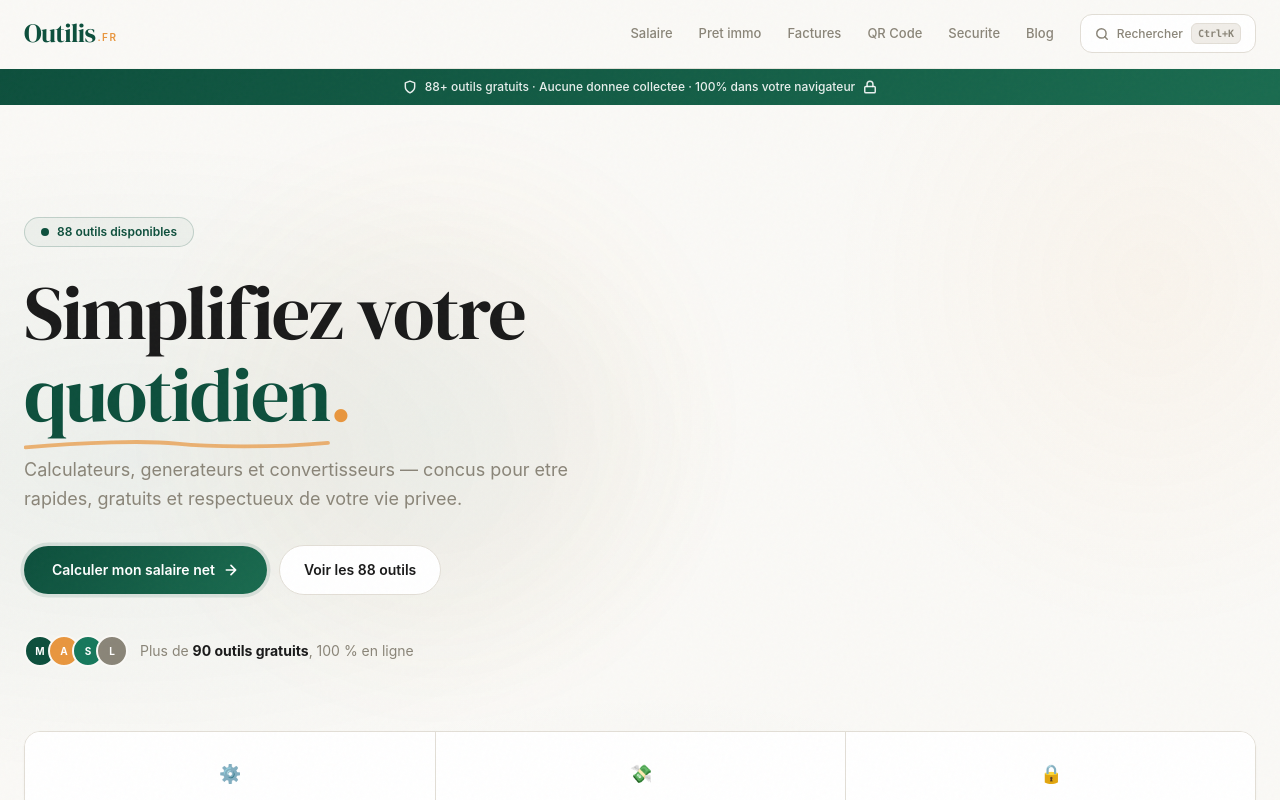
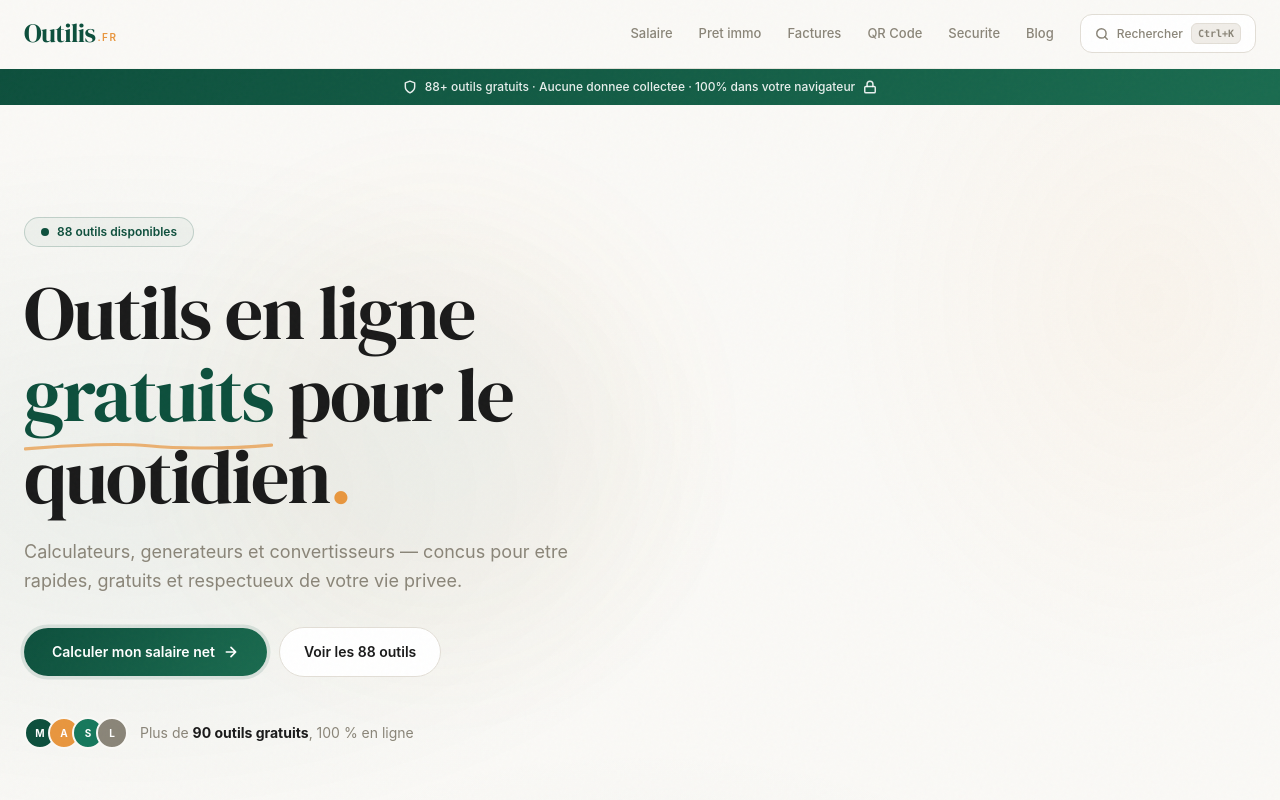
Before and after one commit to ghota-tech-solutions-sass/outilio, a Next.js app: page / in a window 1280 px wide. Shown: the top 800 px of the page. Built offline with nearby package versions, Linux system fonts and the light colour scheme.

Commit message:
seo: keyword-rich H1 (Outils en ligne gratuits pour le quotidien)

```diff
--- a/src/app/page.tsx
+++ b/src/app/page.tsx
@@ -93,14 +93,14 @@
                 className="animate-fade-up stagger-1 mt-6 text-[2.75rem] leading-[1.08] tracking-tight sm:text-5xl md:text-[3.75rem] lg:text-[4.25rem] xl:text-[4.75rem]"
                 style={{ fontFamily: "var(--font-display)" }}
               >
-                Simplifiez votre{" "}
+                Outils en ligne{" "}
                 <span className="relative whitespace-nowrap" style={{ color: "var(--primary)" }}>
-                  quotidien
+                  gratuits
                   <svg className="absolute -bottom-1.5 left-0 w-full" viewBox="0 0 200 8" fill="none" xmlns="http://www.w3.org/2000/svg">
                     <path d="M1 5.5C40 2 80 1 100 3C120 5 160 6 199 2.5" stroke="#e8963e" strokeWidth="2.5" strokeLinecap="round" opacity="0.7"/>
                   </svg>
-                </span>
-                <span style={{ color: "var(--accent)" }}>.</span>
+                </span>{" "}
+                pour le quotidien<span style={{ color: "var(--accent)" }}>.</span>
               </h1>
 
               <p
```
